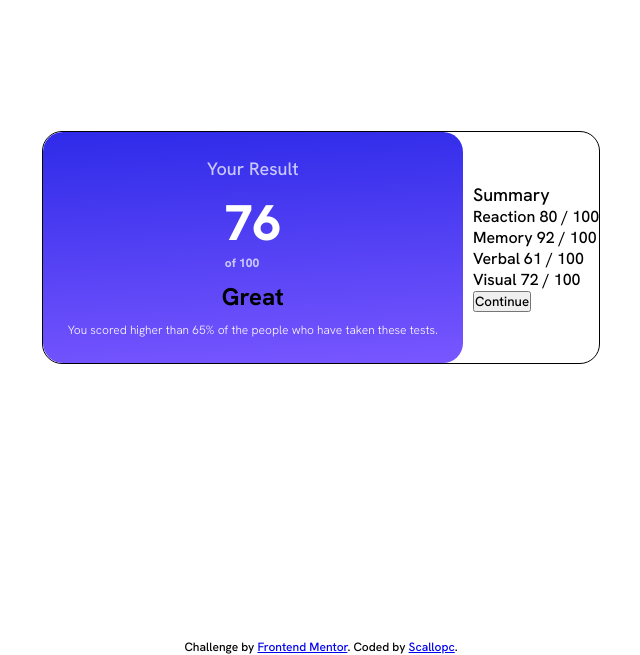
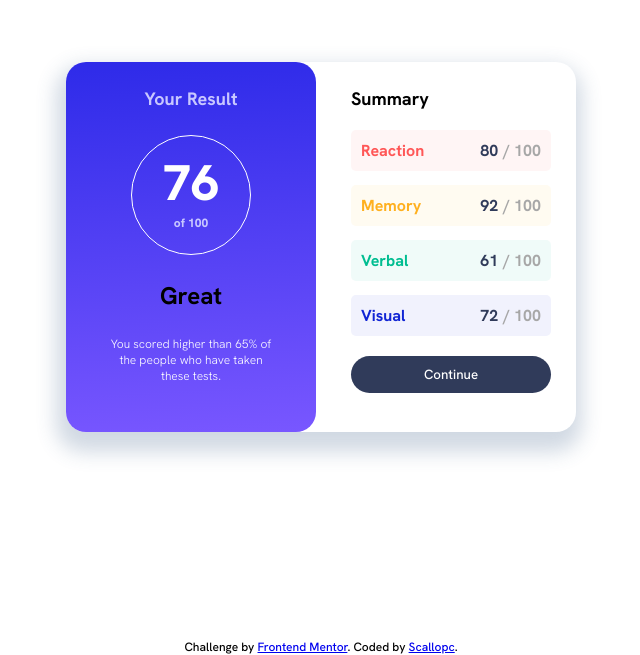
Before and after one commit to scallopc/results-summary-component, a plain HTML site: page index.html in a window 1280 px wide. Shown: the part 145-800 px from the top of the page, without its empty margins (319-959 px from the left). Drawn offline with Linux system fonts and the light colour scheme.

Commit message:
summary style

```diff
--- a/index.html
+++ b/index.html
@@ -2,16 +2,16 @@
 <html lang="en">
 
 <head>
-  <meta charset="UTF-8">
-  <meta name="viewport" content="width=device-width, initial-scale=1.0"> <!-- displays site properly based on user's device -->
-  <link rel="stylesheet" href="./style.css">
-  <link rel="preconnect" href="https://fonts.googleapis.com">
-  <link rel="preconnect" href="https://fonts.gstatic.com" crossorigin>
-  <link href="https://fonts.googleapis.com/css2?family=Hanken+Grotesk:wght@300;500;700;800&display=swap" rel="stylesheet">
-  <link rel="icon" type="image/png" sizes="32x32" href="./assets/images/favicon-32x32.png">
+  <meta charset="UTF-8" />
+  <meta name="viewport" content="width=device-width, initial-scale=1.0" />
+  <!-- displays site properly based on user's device -->
+  <link rel="stylesheet" href="./style.css" />
+  <link rel="preconnect" href="https://fonts.googleapis.com" />
+  <link rel="preconnect" href="https://fonts.gstatic.com" crossorigin />
+  <link href="https://fonts.googleapis.com/css2?family=Hanken+Grotesk:wght@300;500;700;800&display=swap" rel="stylesheet" />
+  <link rel="icon" type="image/png" sizes="32x32" href="./assets/images/favicon-32x32.png" />
 
   <title>Frontend Mentor | Results summary component</title>
-
 </head>
 
 <body>
@@ -34,13 +34,39 @@
             tests.
           </span>
         </div>
-        <div>
+        <div class="summary">
           <span title-summary> Summary </span>
+          <div class="summary-content">
+            <div class="summary-react reaction">
+              Reaction
+              <div class="scope">
+                <div class="range">80</div>
+                <div class="total">/ 100</div>
+              </div>
+            </div>
+            <div class="summary-react memory">
+              Memory
+              <div class="scope">
+                <div class="range">92</div>
+                <div class="total">/ 100</div>
+              </div>
+            </div>
+            <div class="summary-react verbal">
+              Verbal
+              <div class="scope">
+                <div class="range">61</div>
+                <div class="total">/ 100</div>
+              </div>
+            </div>
+            <div class="summary-react visual">
+              Visual
+              <div class="scope">
+                <div class="range">72</div>
+                <div class="total">/ 100</div>
+              </div>
+            </div>
+          </div>
 
-          <p>Reaction 80 / 100</p>
-          <p>Memory 92 / 100</p>
-          <p>Verbal 61 / 100</p>
-          <p>Visual 72 / 100</p>
           <button>Continue</button>
         </div>
       </div>
--- a/style.css
+++ b/style.css
@@ -24,13 +24,13 @@
 }
 
 .main {
-  border: 1px solid;
   display: flex;
   align-items: center;
   justify-content: center;
   gap: 10px;
   border-radius: 20px;
   background-color: hsl(0, 0%, 100%);
+  box-shadow: -2px 12px 20px 8px hsl(213.23deg 37.28% 39.68% / 24%);
 }
 
 .results {
@@ -39,13 +39,15 @@
   padding: 25px;
   display: flex;
   flex-direction: column;
-  justify-content: center;
   align-items: center;
-  gap: 10px;
+  gap: 25px;
+  width: 250px;
+  height: 370px;
 }
 
 span {
   font-size: 18px;
+  font-weight: 700;
 }
 
 .title-result {
@@ -56,12 +58,20 @@ span {
   color: hsl(0, 0%, 100%);
   font-size: 12px;
   font-weight: 300;
+  max-width: 162px;
+  text-align: center;
 }
 
 .number-content {
   font-size: 50px;
   color: hsl(0, 0%, 100%);
   font-weight: 800;
+  border: 1px solid;
+  border-radius: 50%;
+  padding: 14px;
+  text-align: center;
+  width: 120px;
+  height: 120px;
 }
 
 .number-content p {
@@ -76,8 +86,72 @@ span {
 .summary {
   display: flex;
   flex-direction: column;
-  background-color: hsl(221, 100%, 96%);
+  padding: 25px;
+  gap: 20px;
   border-radius: 20px;
+  width: 250px;
+  height: 370px;
+}
+
+.summary-content {
+  display: flex;
+  flex-direction: column;
+  gap: 14px;
+}
+
+.summary-react {
+  display: flex;
+  border-radius: 5px;
+  padding: 10px;
+  width: 100%;
+  justify-content: space-between;
+  font-size: 16px;
+  font-weight: 700;
+}
+
+.scope {
+  display: flex;
+  gap: 5px;
+}
+
+.range {
+  color: hsl(224, 30%, 27%);
+}
+
+.total {
+  color: hsl(0deg 0% 65.5%);
+}
+
+.reaction {
+  color: hsl(0, 100%, 67%);
+  background-color: hsl(0deg 100% 67% / 6%);
+}
+
+.memory {
+  color: hsl(39, 100%, 56%);
+  background-color: hsl(39deg 100% 56% / 6%);
+}
+
+.verbal {
+  color: hsl(166, 100%, 37%);
+  background-color: hsl(166deg 100% 37% / 6%);
+}
+
+.visual {
+  color: hsl(234, 85%, 45%);
+  background-color: hsl(234deg 85% 45% / 6%);
+}
+
+button {
+  width: 100%;
+  border: 0;
+  border-radius: 50px;
+  display: flex;
+  align-items: center;
+  justify-content: center;
+  padding: 10px;
+  background-color: hsl(224, 30%, 27%);
+  color: hsl(0, 0%, 100%);
 }
 
 .attribution {
```
